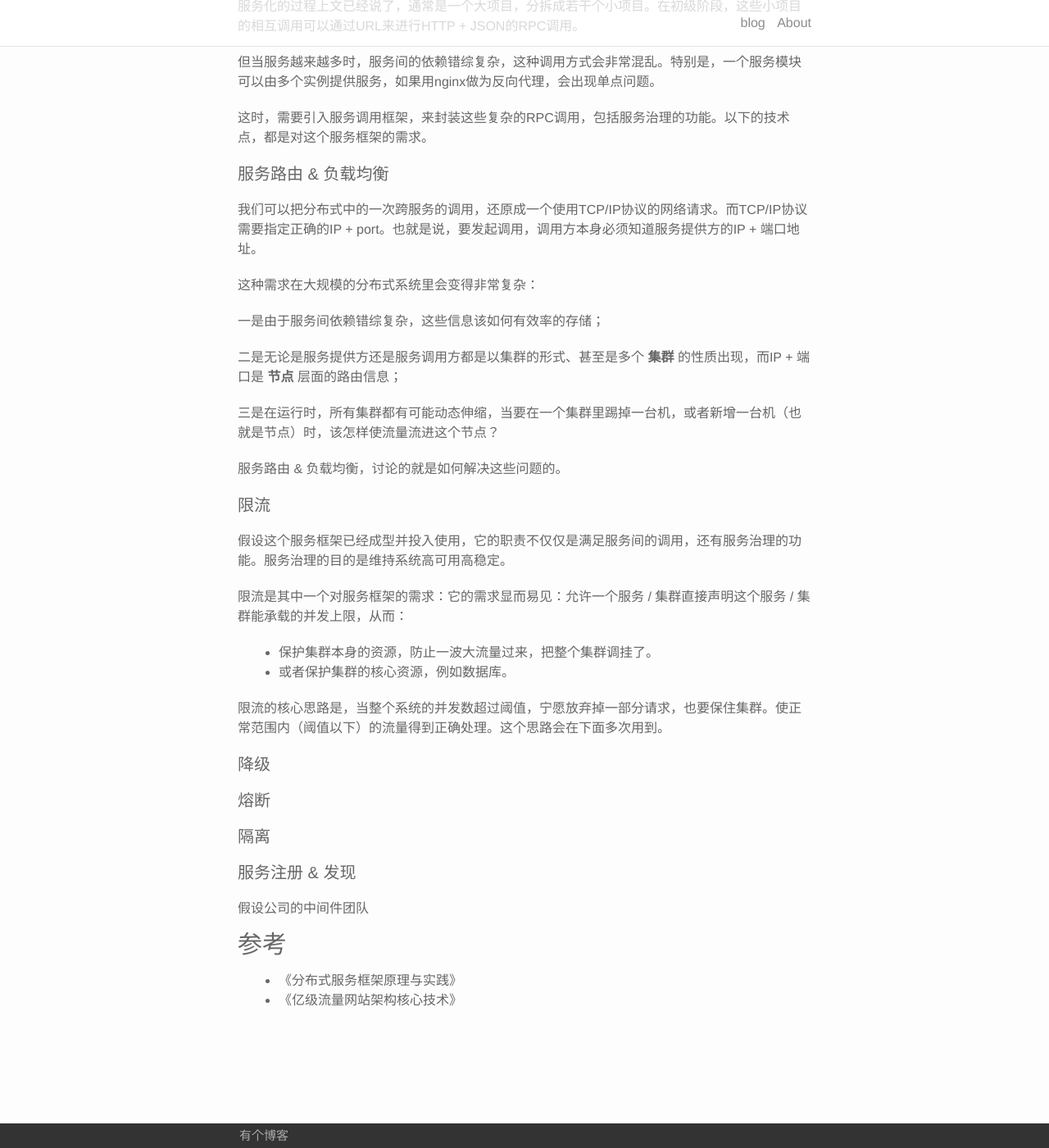
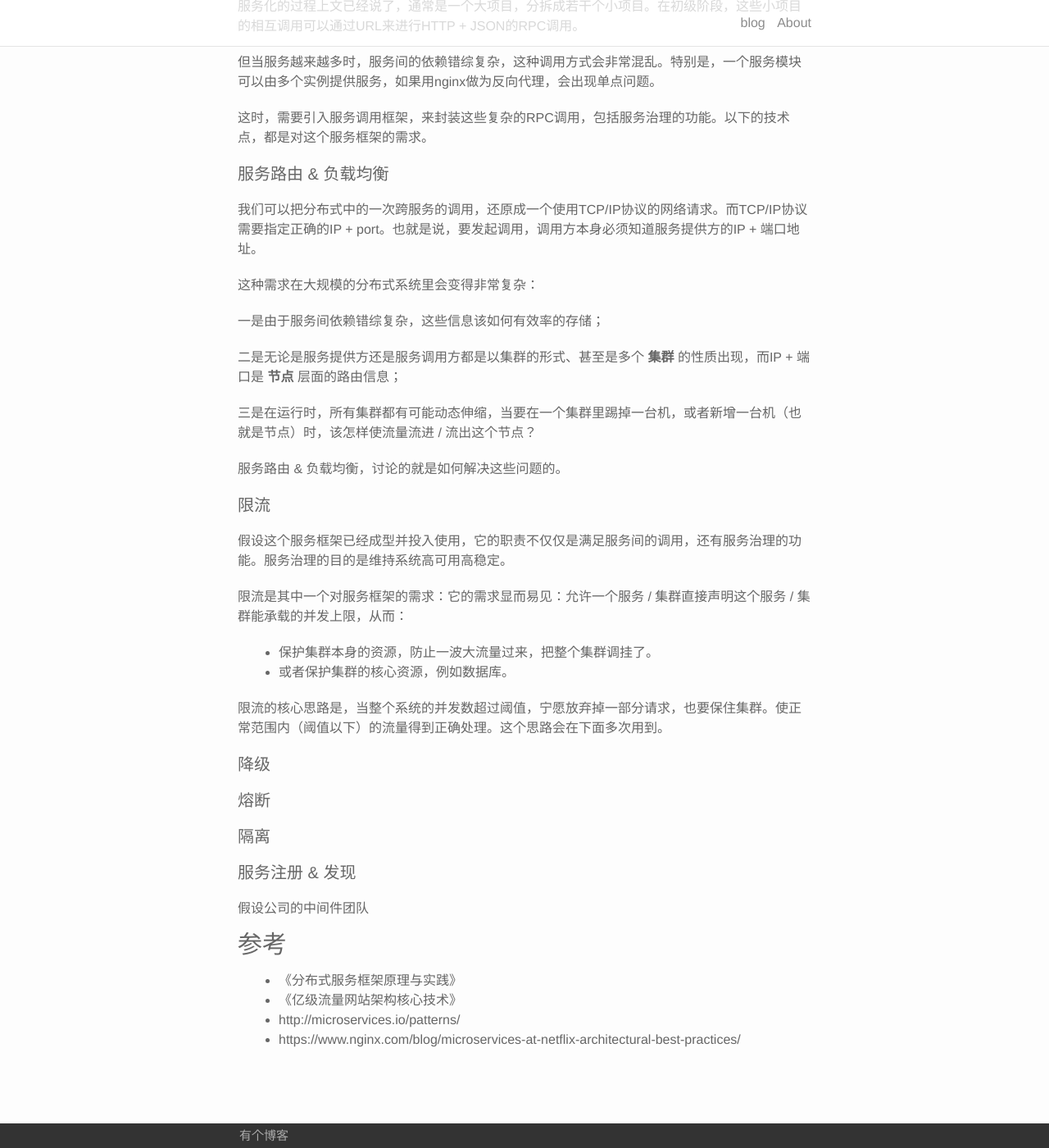
Before and after one commit to afghl/afghl.github.io, a Jekyll site: the page built from _posts/2017-07-26-distributed-system-00-index.markdown, in a window 1280 px wide and 1400 px high, scrolled down 594 px. Shown: the whole window at 82% size. Built offline with Jekyll 4.4.1, drawn with Linux system fonts in a browser that asks for light colours.

Commit message:
add references

```diff
--- a/_posts/2017-07-26-distributed-system-00-index.markdown
+++ b/_posts/2017-07-26-distributed-system-00-index.markdown
@@ -32,7 +32,7 @@ date:   2017-07-26 22:46:00 +0800
 
 二是无论是服务提供方还是服务调用方都是以集群的形式、甚至是多个 **集群** 的性质出现，而IP + 端口是 **节点** 层面的路由信息；
 
-三是在运行时，所有集群都有可能动态伸缩，当要在一个集群里踢掉一台机，或者新增一台机（也就是节点）时，该怎样使流量流进这个节点？
+三是在运行时，所有集群都有可能动态伸缩，当要在一个集群里踢掉一台机，或者新增一台机（也就是节点）时，该怎样使流量流进 / 流出这个节点？
 
 服务路由 & 负载均衡，讨论的就是如何解决这些问题的。
 
@@ -61,3 +61,5 @@ date:   2017-07-26 22:46:00 +0800
 
 - 《分布式服务框架原理与实践》
 - 《亿级流量网站架构核心技术》
+- http://microservices.io/patterns/
+- https://www.nginx.com/blog/microservices-at-netflix-architectural-best-practices/
--- a/_posts/2017-07-30-distributed-system-02-service-discoverable.markdown
+++ b/_posts/2017-07-30-distributed-system-02-service-discoverable.markdown
@@ -10,6 +10,7 @@ date:   2017-07-30 19:13:00 +0800
 
 - http://pstatic.geekbang.org/pdf/5809e41dc4a4b.pdf?e=1501423157&token=eHNJKRTldoRsUX0uCP9M3icEhpbyh3VF9Nrk5UPM:Cl0FmeIhZikOV8Xx51mp8ibX8V0=
 - http://www.infoq.com/cn/articles/micro-service-reliability-design
+- https://www.nginx.com/blog/service-discovery-in-a-microservices-architecture/
 - 《分布式服务框架原理与实践》
 - 《亿级流量网站架构核心技术》
 - 《大型网站系统与JAVA中间件实践》
```
